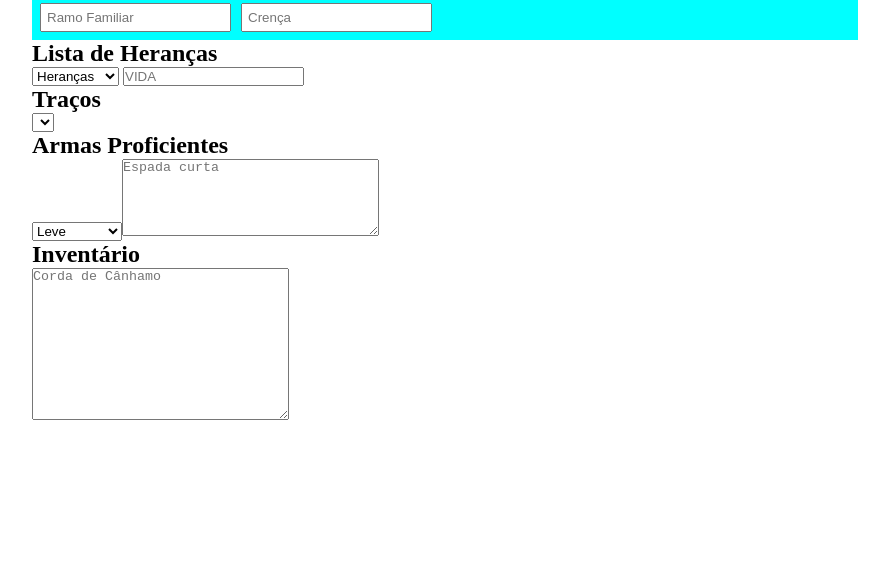
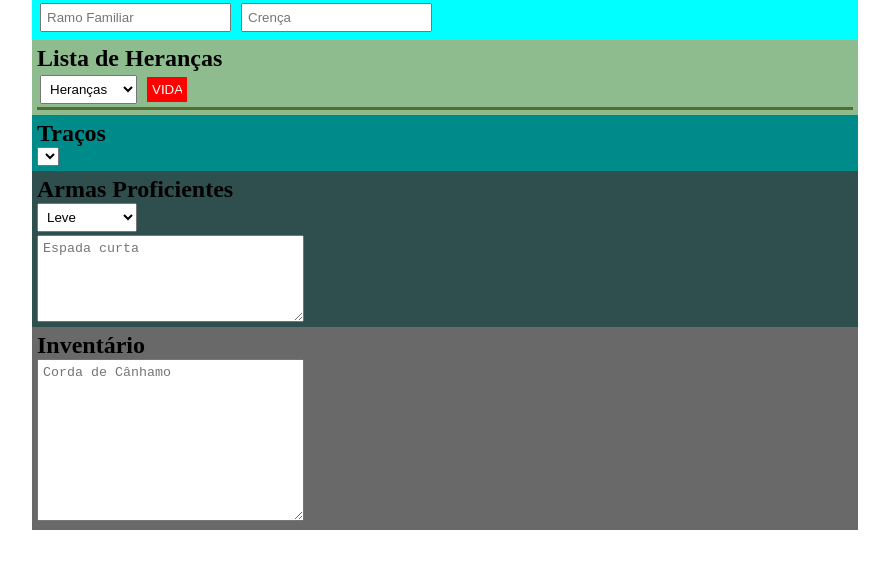
Before and after one commit to Horther/Tiny_Ficha, a plain HTML site: page index.html in a window 1280 px wide. Shown: the part 104-672 px from the top of the page, without its empty margins (195-1084 px from the left). Drawn offline with Linux system fonts and the light colour scheme.

Commit message:
Separação de caixas

```diff
--- a/css/style.css
+++ b/css/style.css
@@ -6,7 +6,7 @@
 }
 
 body {
-
+margin: 0px;
 }
 
 header {
@@ -31,3 +31,67 @@ main {
     margin: 3px;
     padding: 5px;
 }
+
+#divHeranças {
+    position: relative;
+    margin: auto;
+    padding: 5px;
+    background-color: darkseagreen;
+
+}
+
+#heranças {
+    margin: 3px;
+    padding: 5px;
+
+}
+
+#vida {
+    margin: 3px;
+    padding: 5px;
+    width: 30px;
+    background-color: red;
+    text-align: center;
+    text-decoration: none;
+    border-style: none;
+    color: #fff;
+}
+
+#infoHerança {
+    background-color: darkolivegreen;
+    height: 3px;
+}
+
+#infoTracos {
+    margin: auto;
+    padding: 5px;
+    background-color: darkcyan;
+
+}
+
+#infoArmasProficientes {
+    margin: auto;
+    padding: 5px;
+    background-color: darkslategray;
+}
+
+#armasProficientes {
+    display: inline-block;
+    padding: 5px;
+}
+
+#listaArmas {
+    display: block;
+    margin-top: 3px;
+    padding: 5px;
+}
+
+#infoInventario {
+    margin: auto;
+    padding: 5px;
+    background-color: dimgray;
+}
+
+#listaInventario {
+    padding: 5px;
+}
--- a/index.html
+++ b/index.html
@@ -22,9 +22,9 @@
             <input type="text" class="infoPersonagem" id="ramoFamiliar" placeholder="Ramo Familiar">
             <input type="text" class="infoPersonagem" id="crença" placeholder="Crença">
         </div>
-        <div id="infoHeranças">
+        <div id="divHeranças">
             <h2>Lista de Heranças</h2>
-            <select id="herança">
+            <select id="heranças">
                 <option value="placeHolder">Heranças</option>
                 <option value="hum">Humanos</option>
                 <option value="fey">Fey</option>
@@ -35,12 +35,12 @@
                 <option value="kar">Karhu</option>
                 <option value="lag">Lagartinos</option>
             </select>
-            <input type="text" id="vida" readonly placeholder="VIDA">
-            <div id="textoHerança" >
+            <input type="text" id="vida" readonly value="VIDA">
+            <div id="infoHerança" >
 
             </div>
         </div>
-        <div id="infoTraços">
+        <div id="infoTracos">
             <h2>Traços</h2>
             <select id="traços">
 
@@ -52,12 +52,12 @@
                 <option value="leve">Leve</option>
                 <option value="pesado">Pesado</option>
                 <option value="aDistancia">À Distância</option>
-                <textarea name="" id="" cols="30" rows="5" placeholder="Espada curta"></textarea>
+                <textarea id="listaArmas" cols="30" rows="5" placeholder="Espada curta"></textarea>
             </select>
         </div>
         <div id="infoInventario">
             <h2>Inventário</h2>
-            <textarea name="" id="" cols="30" rows="10" placeholder="Corda de Cânhamo"></textarea>
+            <textarea id="listaInventario" cols="30" rows="10" placeholder="Corda de Cânhamo"></textarea>
         </div>
 
     </main>
```
